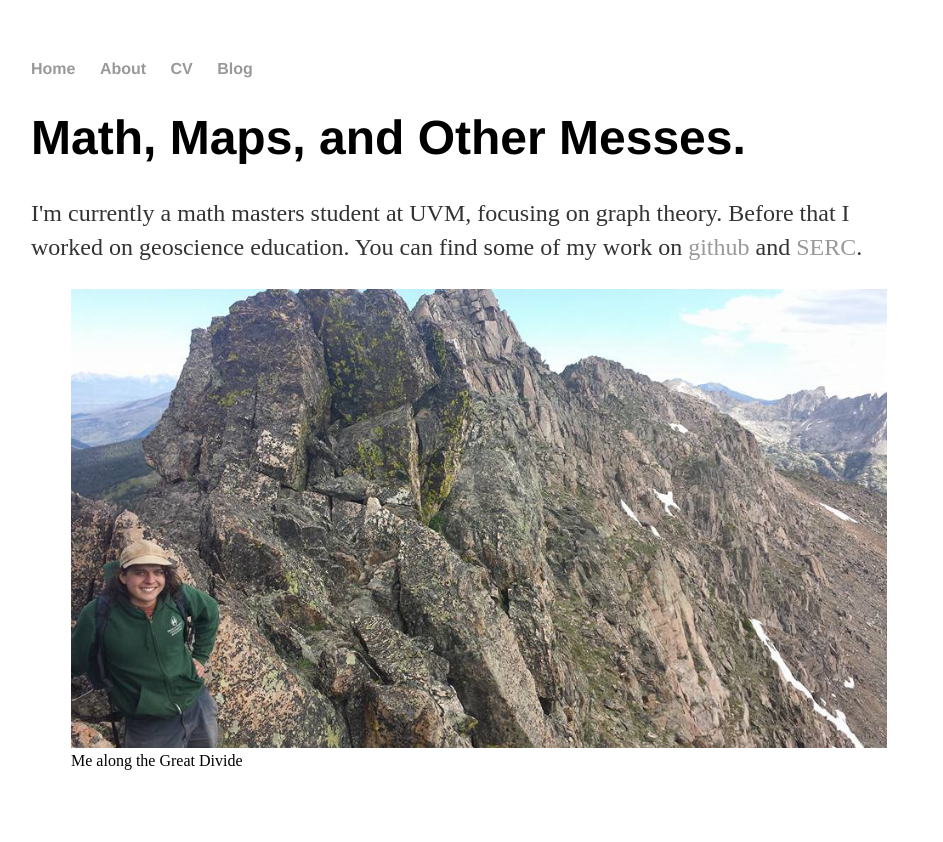
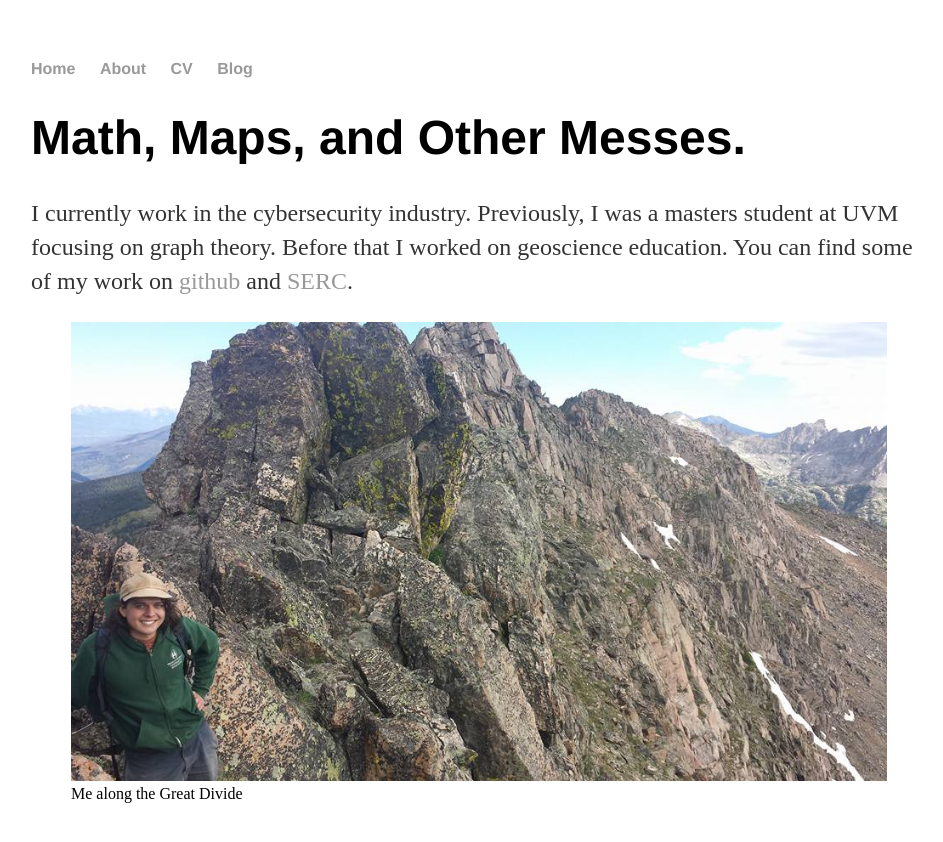
Before and after one commit to jrymart/jrymart.github.io, a Jekyll site: the page built from index.html, in a window 1280 px wide. Shown: the top 842 px of the page, without its empty margins (161-1104 px from the left). Built offline with Jekyll 4.4.1, drawn with Linux system fonts in a browser that asks for light colours.

Commit message:
Update index.html

```diff
--- a/index.html
+++ b/index.html
@@ -4,7 +4,7 @@ title: Jo Martin
 ---
 <div class="blurb">
     <h1>Math, Maps, and Other Messes.</h1>
-    <p>I'm currently a math masters student at UVM, focusing on graph theory.  Before that I worked on geoscience education. You can find some of my work on <a href=https://github.com/jrymart/>github</a> and <a href=https://serc.carleton.edu/person/61202.html>SERC</a>.</p>
+    <p>I currently work in the cybersecurity industry.  Previously, I was a masters student at UVM focusing on graph theory.  Before that I worked on geoscience education. You can find some of my work on <a href=https://github.com/jrymart/>github</a> and <a href=https://serc.carleton.edu/person/61202.html>SERC</a>.</p>
 
 {% include image.html url="/images/me_on_divide.jpg" description="Me along the Great Divide" %}
 </div><!-- /.blurb -->
```
